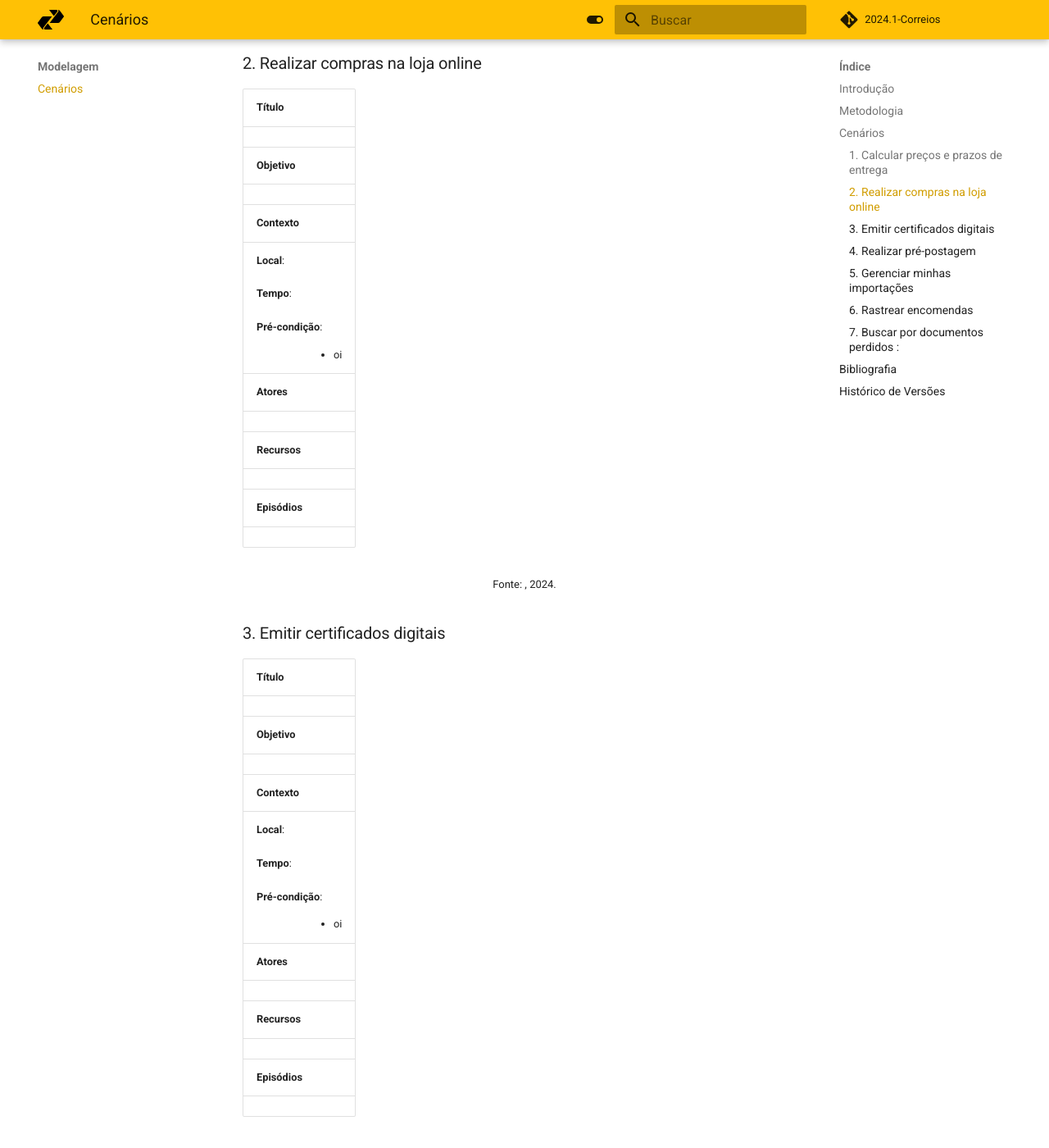
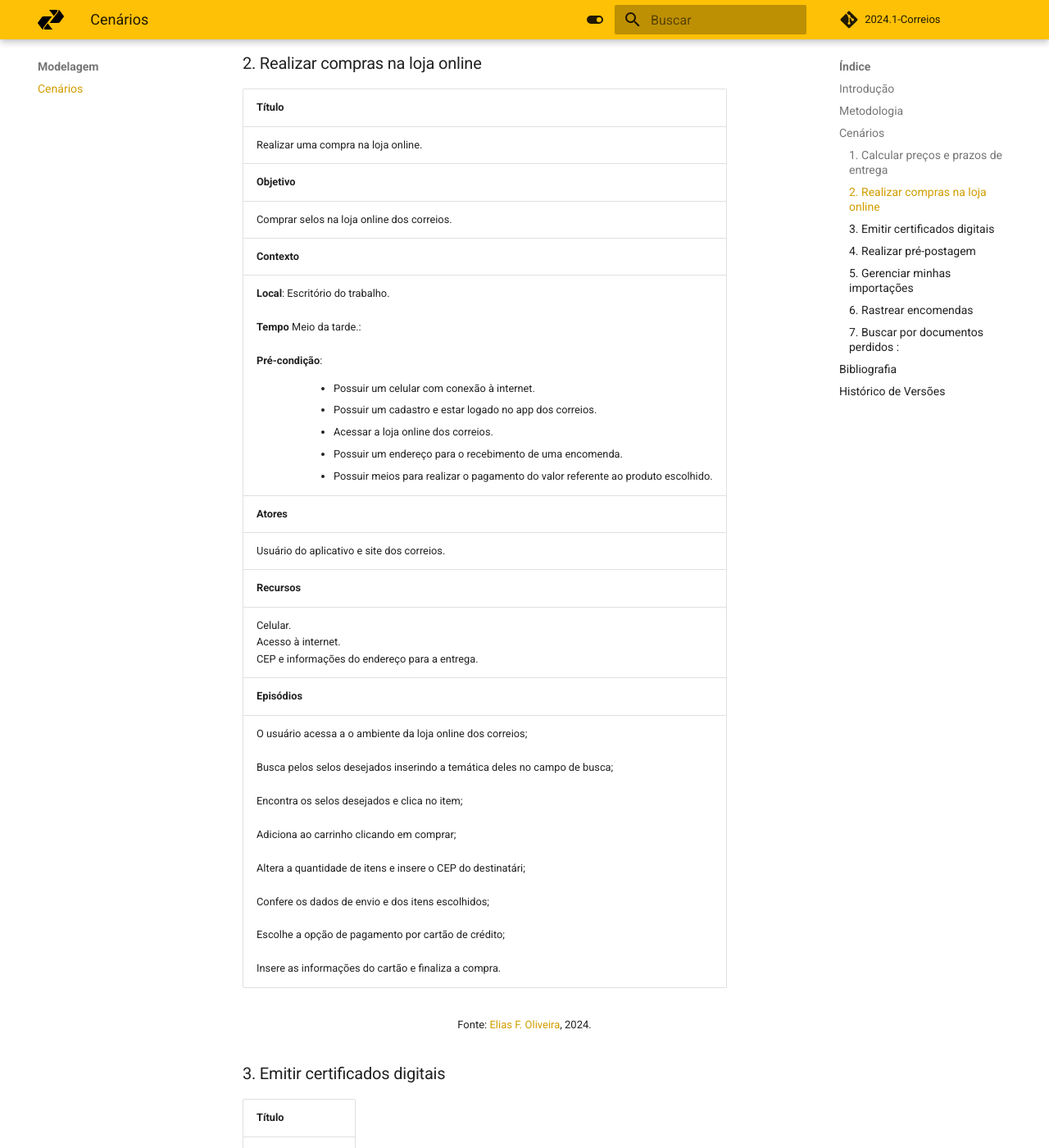
Before and after one commit to Requisitos-de-Software/2024.1-Serasa, an MkDocs documentation site: the page built from docs/modelagem/cenarios.md, in a window 1280 px wide and 1400 px high, scrolled down 2123 px. Shown: the whole window at 82% size. Built offline with MkDocs 1.6.1 and Material for MkDocs 9.7.7, drawn with Linux system fonts in a browser that asks for light colours; comment, search, counter and statistics services are not loaded.

Commit message:
added scenario of the online store

```diff
--- a/docs/modelagem/cenarios.md
+++ b/docs/modelagem/cenarios.md
@@ -46,19 +46,19 @@ Como metodologia, usamos o método em que um cenário deve ter os seguintes elem
 
 | **Título** |
 |  |
-|  |
+| Realizar uma compra na loja online. |
 | **Objetivo** |
-|   |
+|  Comprar selos na loja online dos correios. |
 | **Contexto**|
-|**Local**:  <br><br> **Tempo**:  <br><br> **Pré-condição**: <ul style="list-style; padding-left: 70px;"> <li> oi </ul>|
+|**Local**: Escritório do trabalho. <br><br> **Tempo** Meio da tarde.:  <br><br> **Pré-condição**: <ul style="list-style; padding-left: 70px;"> <li> Possuir um celular com conexão à internet. <li>Possuir um cadastro e estar logado no app dos correios. <li> Acessar a loja online dos correios. <li> Possuir um endereço para o recebimento de uma encomenda. <li> Possuir meios para realizar o pagamento do valor referente ao produto escolhido. </ul>|
 | **Atores** |
-|  |
+| Usuário do aplicativo e site dos correios. |
 | **Recursos** |
-|  |
+| Celular. <br>Acesso à internet. <br> CEP e informações do endereço para a entrega.  |
 | **Episódios** |
-|  |
+| O usuário acessa a o ambiente da loja online dos correios; <br><br> Busca pelos selos desejados inserindo a temática deles no campo de busca; <br><br> Encontra os selos desejados e clica no item; <br><br> Adiciona ao carrinho clicando em comprar; <br><br> Altera a quantidade de itens e insere o CEP do destinatári; <br><br> Confere os dados de envio e dos itens escolhidos; <br><br> Escolhe a opção de pagamento por cartão de crédito; <br><br> Insere as informações do cartão e finaliza a compra.|
 
-<font size="2"><p style="text-align: center">Fonte: [](), 2024.</p></font>
+<font size="2"><p style="text-align: center">Fonte: [Elias F. Oliveira](https://www.github.com/EliasOliver21), 2024.</p></font>
 
 ### 3. Emitir certificados digitais
 
```
